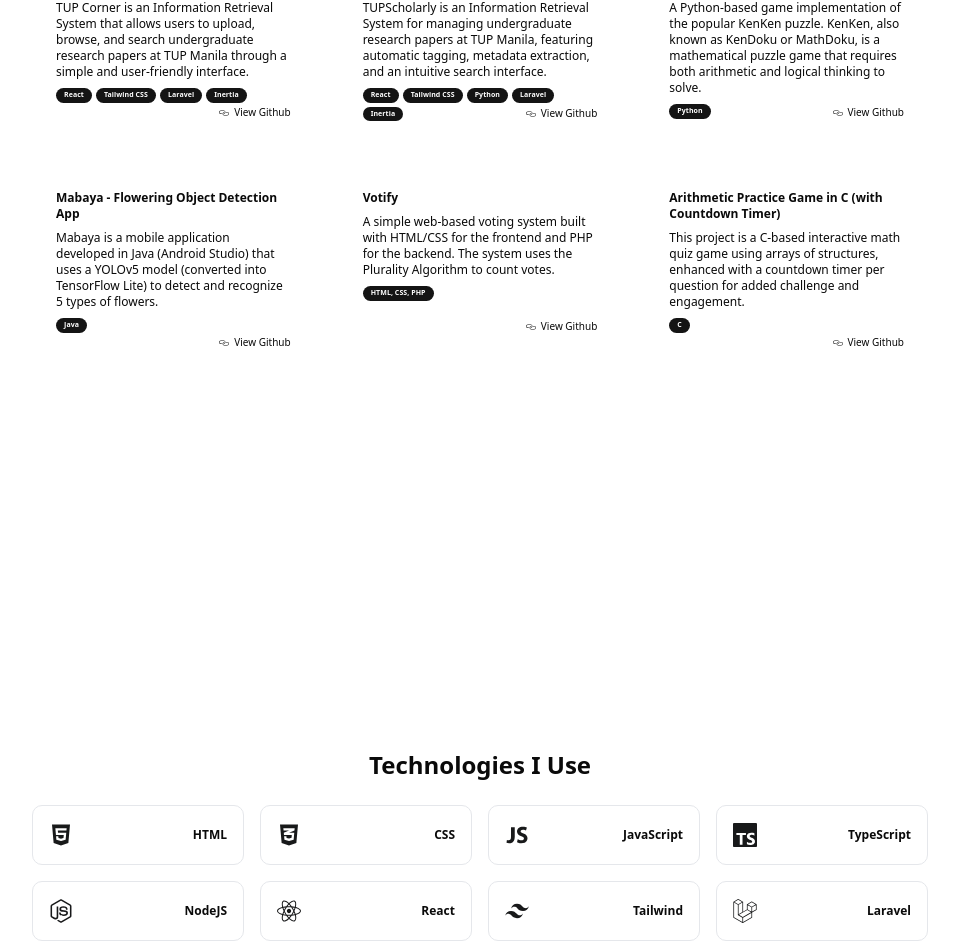
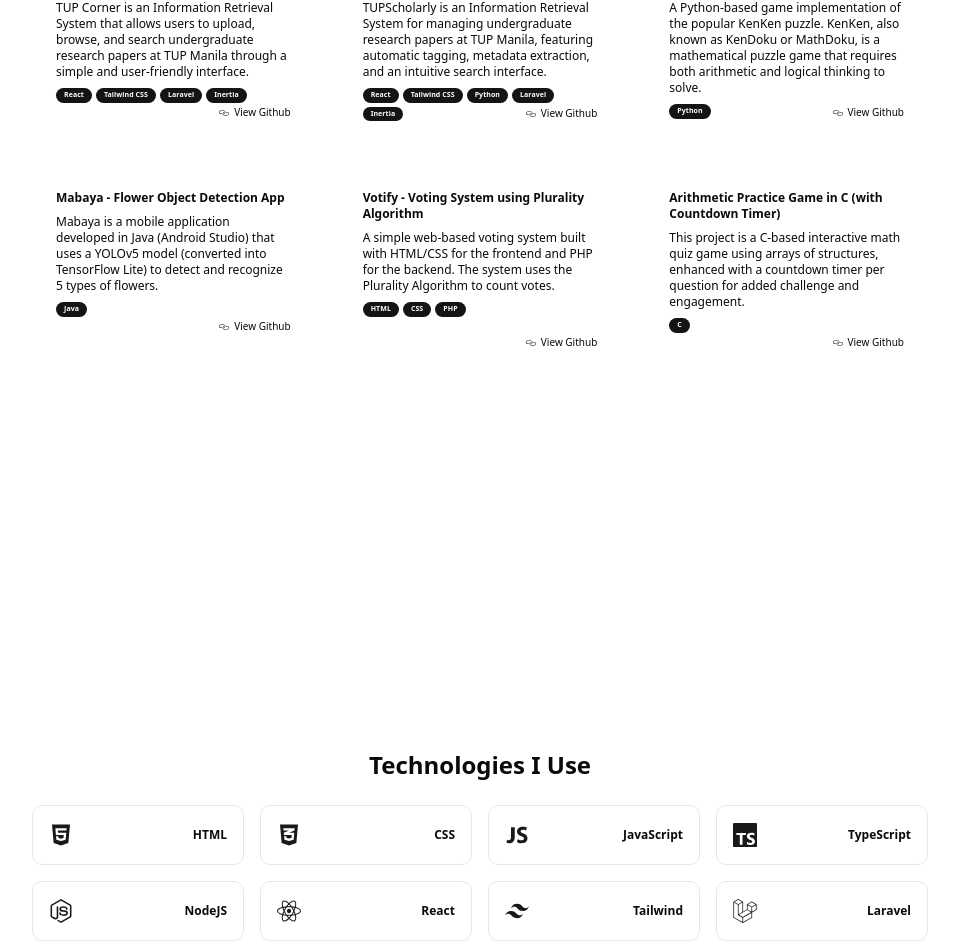
Before and after one commit to L0urdesss/My-Portfolio, a Next.js app: page / in a window 1280 px wide. Shown: the part 2715-3667 px from the top of the page, without its empty margins (160-1119 px from the left). Built offline with nearby package versions, Linux system fonts and the light colour scheme.

Commit message:
fix: project section

```diff
--- a/src/app/page.tsx
+++ b/src/app/page.tsx
@@ -377,18 +377,18 @@
         badges: ["Python"],
       },
       {
-        title: "Mabaya - Flowering Object Detection App",
+        title: "Mabaya - Flower Object Detection App",
         description:
           "Mabaya is a mobile application developed in Java (Android Studio) that uses a YOLOv5 model (converted into TensorFlow Lite) to detect and recognize 5 types of flowers.",
         github: "https://github.com/L0urdesss/Mabaya.git",
         badges: ["Java"],
       },
       {
-        title: "Votify",
+        title: "Votify - Voting System using Plurality Algorithm",
         description:
           "A simple web-based voting system built with HTML/CSS for the frontend and PHP for the backend. The system uses the Plurality Algorithm to count votes.",
         github: "https://github.com/L0urdesss/Votify---Voting-System-using-Plurality-Algorithm.git",
-        badges: ["HTML, CSS, PHP"],
+        badges: ["HTML", "CSS", "PHP"],
       },
       {
         title: "Arithmetic Practice Game in C (with Countdown Timer)",
```
